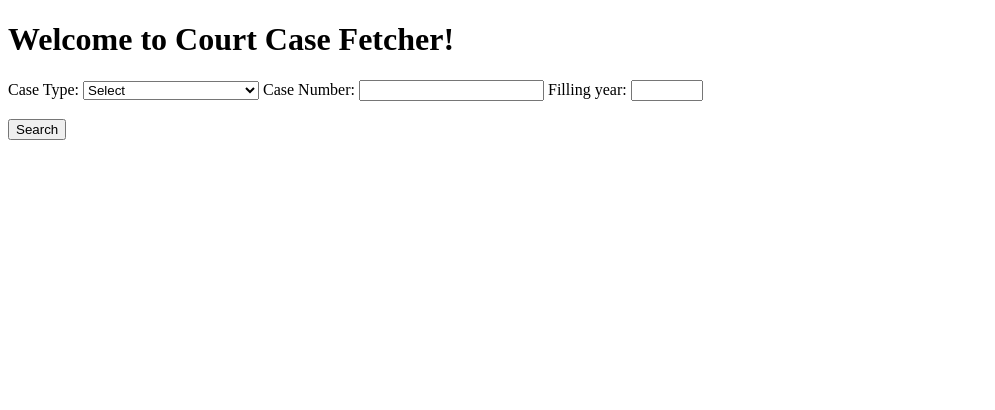
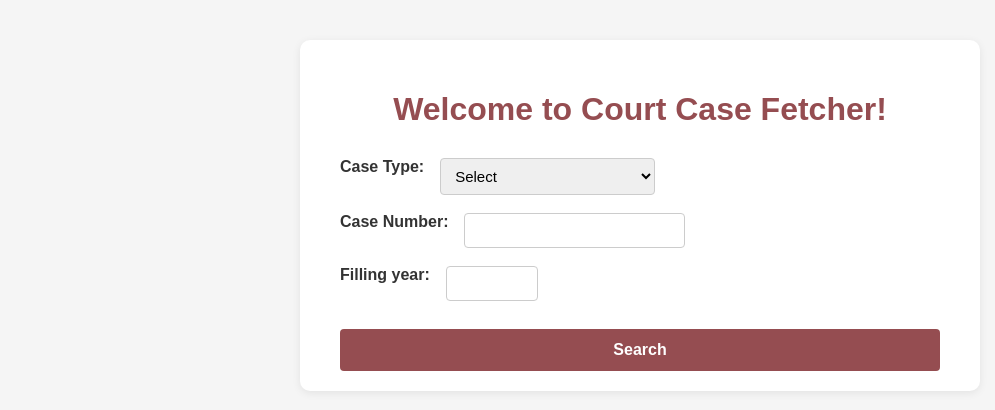
Before and after one commit to SamuelAlex013/Case_Fetcher, a Flask app: page / in a window 1280 px wide. Shown: the top 410 px of the page, without its empty margins (0-995 px from the left). Run offline with Flask 3, Linux system fonts and the light colour scheme; data that the repository does not hold is empty.

Commit message:
add css to form page

```diff
--- a/app/routes.py
+++ b/app/routes.py
@@ -30,7 +30,12 @@ def index():
         # Render results page with parsed data
         return render_template("results.html", **parsed_data)
 
-    rows = get_all_queries()
+    # rows = get_all_queries()
     #for row in rows:
     #    print(dict(row))
     return render_template("index.html")
+
+@main.route("/queries")
+def queries():
+    rows = get_all_queries()
+    return render_template("queries.html", rows=rows)
--- a/templates/index.html
+++ b/templates/index.html
@@ -2,10 +2,71 @@
 <html>
     <head>
         <title>Court Case Fetcher</title>
+        <style>
+            body {
+                font-family: Arial, sans-serif;
+                background: #f5f5f5;
+                margin: 0;
+                padding: 0;
+            }
+            .container {
+                max-width: 600px;
+                margin: 40px auto;
+                background: #fff;
+                padding: 30px 40px 20px 40px;
+                border-radius: 10px;
+                box-shadow: 0 2px 8px rgba(0,0,0,0.08);
+            }
+            h1 {
+                color: #954d51;
+                text-align: center;
+                margin-bottom: 30px;
+            }
+            form {
+                display: flex;
+                flex-direction: column;
+                gap: 18px;
+            }
+            label {
+                font-weight: bold;
+                color: #333;
+                margin-bottom: 4px;
+            }
+            select, input[type="number"] {
+                padding: 8px 10px;
+                border: 1px solid #ccc;
+                border-radius: 4px;
+                font-size: 15px;
+            }
+            button[type="submit"] {
+                background: #954d51;
+                color: #fff;
+                border: none;
+                border-radius: 4px;
+                padding: 12px 0;
+                font-size: 16px;
+                font-weight: bold;
+                cursor: pointer;
+                margin-top: 10px;
+                transition: background 0.2s;
+            }
+            button[type="submit"]:hover {
+                background: #7a3b3f;
+            }
+            .form-row {
+                display: flex;
+                gap: 16px;
+            }
+            @media (max-width: 700px) {
+                .container { padding: 15px 5vw; }
+            }
+        </style>
     </head>
     <body>
+        <div class="container">
             <h1>Welcome to Court Case Fetcher!</h1>
             <form method="post" action="/">
+                <div class="form-row">
                     <label for="ctype">Case Type:</label>
                     <select id="ctype" name="ctype" required>
                         <option value="0" selected="true"> Select</option>
@@ -180,14 +241,18 @@
                         <option value="WTC">WTC</option>
                         <option value="WTR">WTR</option>
                     </select>
+                </div>
+                <div class="form-row">
                     <label for="case_number">Case Number:</label>
                     <input type="number" name="case_number" id="case_number" required>
-
+                </div>
+                <div class="form-row">
                     <label for="filling_year">Filling year:</label>
                     <input type="number" name="filling_year" id="filling_year" required min="1960">
-            <br><br>
+                </div>
                 <button type="submit">Search</button>
             </form>
+        </div>
     </body>
     <script>
         document.getElementById('filling_year').max = new Date().getFullYear();
```
Also changed, not shown: templates/queries.html (added, +39 -0 lines), tests/test_parser.py (added, +10 -0 lines), .github/workflows/python-app.yml (added), README-captcha.md (added), README-demo.md (added), README-extras.md (added), tests/__init__.py (deleted), tests/test_models.py (deleted), tests/test_routes.py (deleted), 2 other files. Lines whose indentation alone changed are shown as unchanged.
